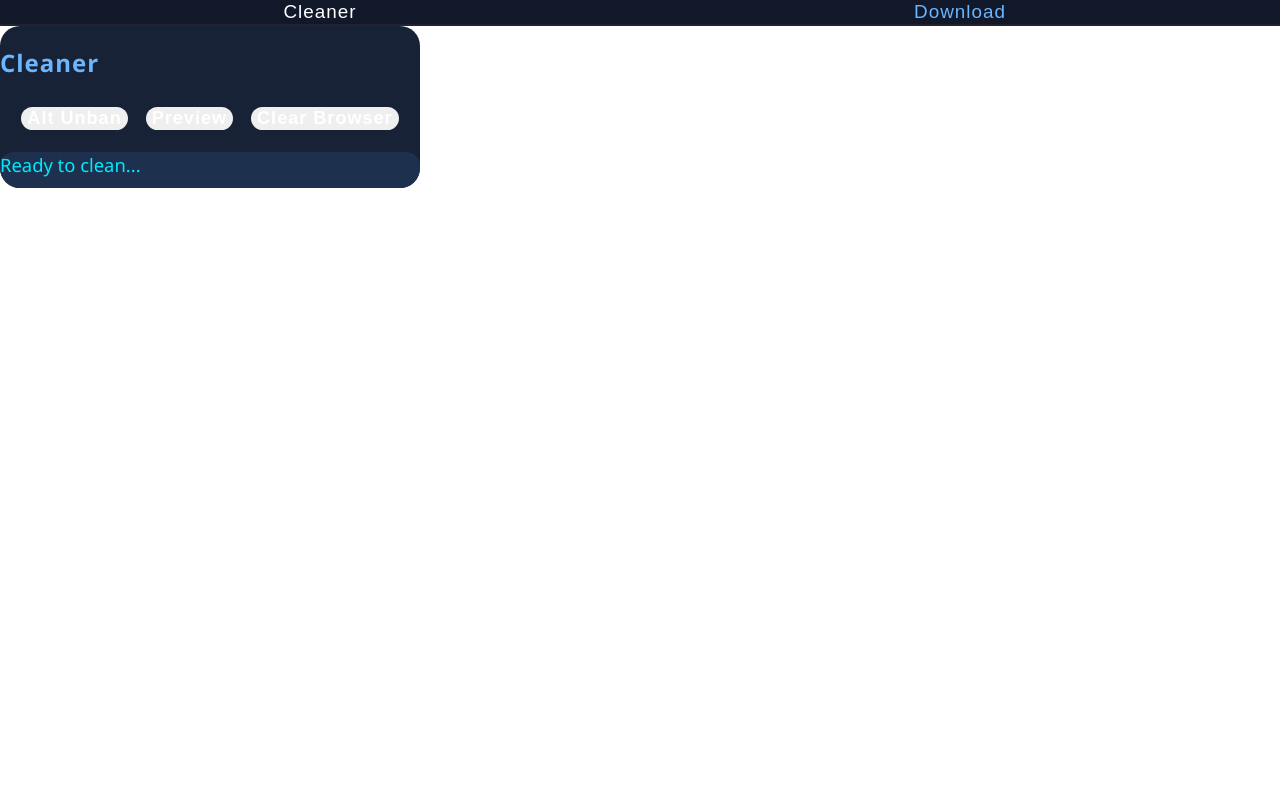
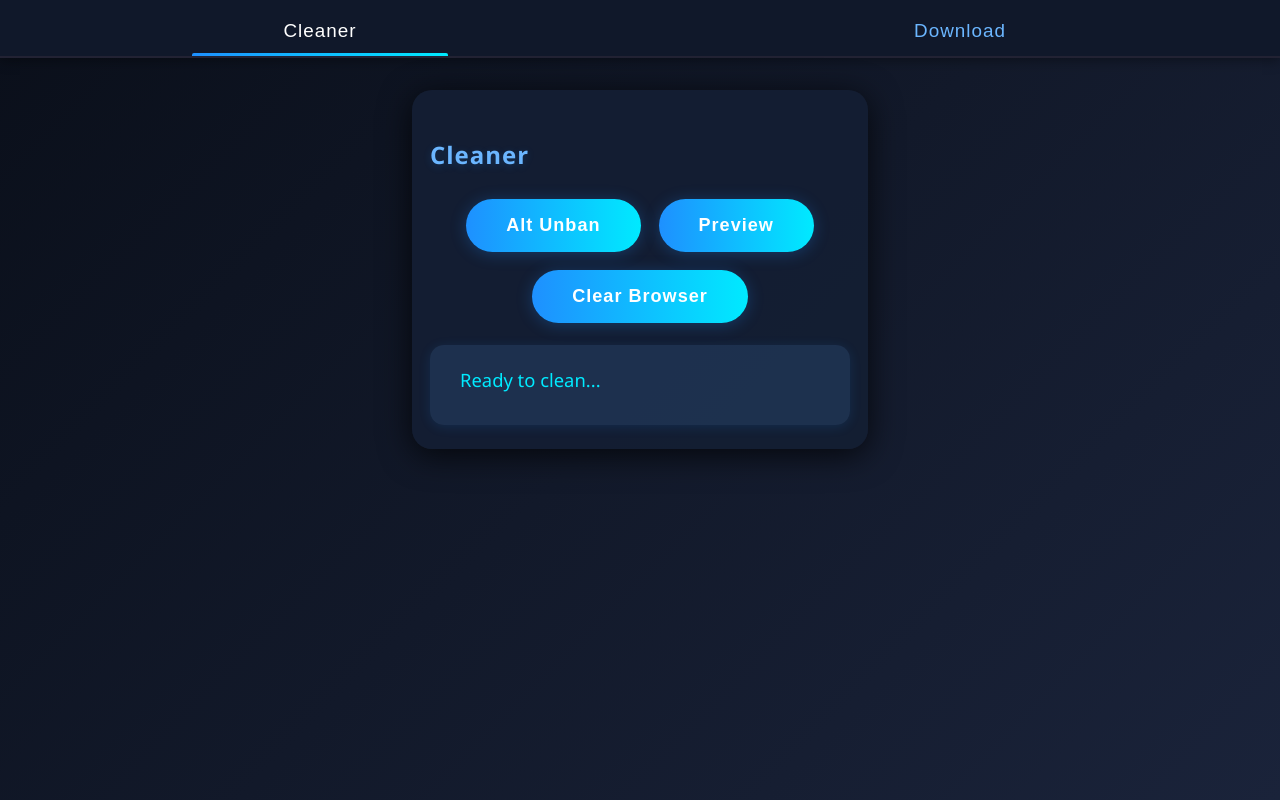
Before and after one commit to NAta4333/helloworld, a website: page index.html in a window 1280 px wide. Drawn offline with Linux system fonts and the light colour scheme.

Commit message:
Update index.html

```diff
--- a/index.html
+++ b/index.html
@@ -5,37 +5,47 @@
     <title>Cosmic Cleaner</title>
     <style>
         body {
-            background: linear-gradient(135deg, #0a0f1a0%, #1a233a100%);
+            /* min-height: 100vh; */ /* убрать или заменить на height: 100vh; */
+            height: 100vh;
+            overflow: hidden;
+            background: linear-gradient(135deg, #0a0f1a 0%, #1a233a 100%);
             color: #e0e6f0;
             font-family: 'Segoe UI', Arial, sans-serif;
             margin:0;
             padding:0;
-            height:100vh;
-            overflow: hidden;
+        }
+
+        .tab-content {
+            /* уменьшить padding и margin */
+            margin: 32px auto 0 auto;
+            padding: 28px 18px 24px 18px;
+            max-width: 420px;
+            overflow-y: auto;
+            max-height: calc(100vh - 120px);
         }
 
         .tabs {
             display: flex;
             justify-content: center;
             background: #10182a;
-            box-shadow:02px12px #0006;
-            border-bottom:2px solid #223;
+            box-shadow: 0 2px 12px #0006;
+            border-bottom: 2px solid #223;
         }
 
         .tab {
-            flex:1;
+            flex: 1;
             text-align: center;
-            padding:20px014px0;
+            padding: 20px 0 14px 0;
             cursor: pointer;
-            font-size:1.18em;
-            font-weight:500;
+            font-size: 1.18em;
+            font-weight: 500;
             color: #6bb6ff;
             background: transparent;
             border: none;
             outline: none;
-            letter-spacing:1px;
+            letter-spacing: 1px;
             position: relative;
-            transition: color0.2s;
+            transition: color 0.2s;
         }
 
             .tab.active {
@@ -44,14 +54,14 @@
 
         .tab-indicator {
             position: absolute;
-            left:50%;
-            bottom:0;
-            width:40%;
-            height:3px;
-            background: linear-gradient(90deg, #1e90ff0%, #00eaff100%);
-            border-radius:2px2px00;
+            left: 50%;
+            bottom: 0;
+            width: 40%;
+            height: 3px;
+            background: linear-gradient(90deg, #1e90ff 0%, #00eaff 100%);
+            border-radius: 2px 2px 0 0;
             transform: translateX(-50%) scaleX(0);
-            transition: transform0.3s;
+            transition: transform 0.3s;
         }
 
         .tab.active .tab-indicator {
@@ -60,15 +70,15 @@
 
         .tab-content {
             display: none;
-            max-width:420px;
-            margin:32px auto0 auto;
+            max-width: 420px;
+            margin: 32px auto 0 auto;
             background: rgba(20,30,50,0.98);
-            border-radius:20px;
-            box-shadow:06px32px #000b;
-            padding:28px18px24px18px;
-            animation: fadein0.5s;
-            overflow: hidden;
-            max-height: none;
+            border-radius: 20px;
+            box-shadow: 0 6px 32px #000b;
+            padding: 28px 18px 24px 18px;
+            animation: fadein 0.5s;
+            overflow-y: auto;
+            max-height: calc(100vh - 120px);
         }
 
             .tab-content.active {
@@ -77,78 +87,78 @@
 
         @keyframes fadein {
             from {
-                opacity:0;
+                opacity: 0;
                 transform: translateY(30px);
             }
 
             to {
-                opacity:1;
+                opacity: 1;
                 transform: translateY(0);
             }
         }
 
         h2 {
             color: #6bb6ff;
-            margin-bottom:28px;
-            letter-spacing:1px;
-            text-shadow:02px8px #1e90ff33;
+            margin-bottom: 28px;
+            letter-spacing: 1px;
+            text-shadow: 0 2px 8px #1e90ff33;
         }
 
         .btn-row {
             display: flex;
             flex-wrap: wrap;
-            gap:18px;
+            gap: 18px;
             justify-content: center;
-            margin-bottom:22px;
+            margin-bottom: 22px;
         }
 
         .btn {
-            background: linear-gradient(90deg, #1e90ff0%, #00eaff100%);
+            background: linear-gradient(90deg, #1e90ff 0%, #00eaff 100%);
             color: #fff;
             border: none;
-            border-radius:28px;
-            padding:16px40px;
-            font-size:1.13em;
-            font-weight:600;
+            border-radius: 28px;
+            padding: 16px 40px;
+            font-size: 1.13em;
+            font-weight: 600;
             cursor: pointer;
-            box-shadow:02px16px #1e90ff44;
-            transition: background0.2s, transform0.15s, box-shadow0.2s;
+            box-shadow: 0 2px 16px #1e90ff44;
+            transition: background 0.2s, transform 0.15s, box-shadow 0.2s;
             outline: none;
-            letter-spacing:1px;
+            letter-spacing: 1px;
         }
 
             .btn:hover, .btn:focus {
-                background: linear-gradient(90deg, #00eaff0%, #1e90ff100%);
+                background: linear-gradient(90deg, #00eaff 0%, #1e90ff 100%);
                 transform: translateY(-2px) scale(1.05);
-                box-shadow:08px32px #00eaff55;
+                box-shadow: 0 8px 32px #00eaff55;
             }
 
         #result {
             background: rgba(30,50,80,0.95);
-            border-radius:14px;
-            padding:22px30px;
-            font-size:1.15em;
+            border-radius: 14px;
+            padding: 22px 30px;
+            font-size: 1.15em;
             color: #00eaff;
-            margin-top:22px;
-            min-height:36px;
-            box-shadow:02px12px #1e90ff22;
-            transition: background0.3s, color0.3s;
+            margin-top: 22px;
+            min-height: 36px;
+            box-shadow: 0 2px 12px #1e90ff22;
+            transition: background 0.3s, color 0.3s;
             word-break: break-word;
         }
 
         .download-link {
             display: inline-block;
-            margin-top:28px;
-            font-size:1.13em;
+            margin-top: 28px;
+            font-size: 1.13em;
             color: #00eaff;
             text-decoration: none;
-            border-bottom:1px dashed #00eaff;
-            transition: color0.2s, border-bottom0.2s;
+            border-bottom: 1px dashed #00eaff;
+            transition: color 0.2s, border-bottom 0.2s;
         }
 
             .download-link:hover {
                 color: #1e90ff;
-                border-bottom:1px solid #1e90ff;
+                border-bottom: 1px solid #1e90ff;
             }
     </style>
     <script>
```
